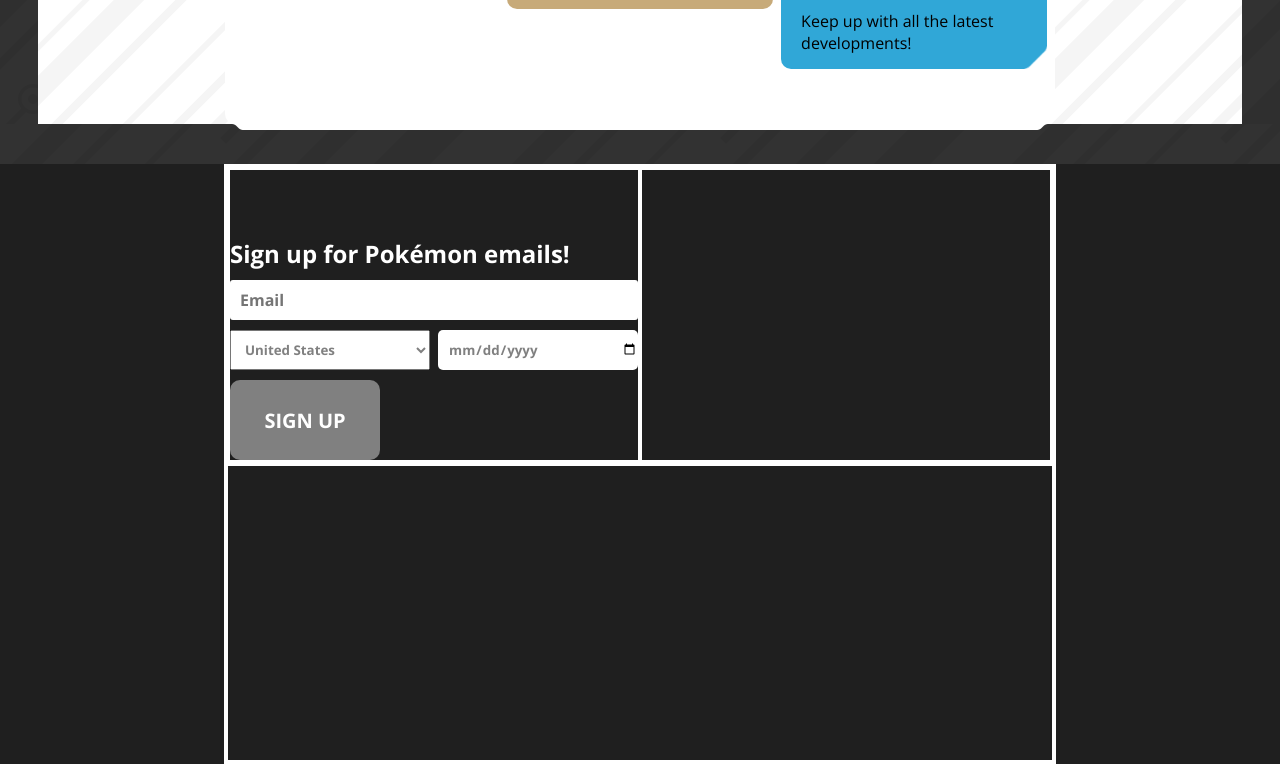
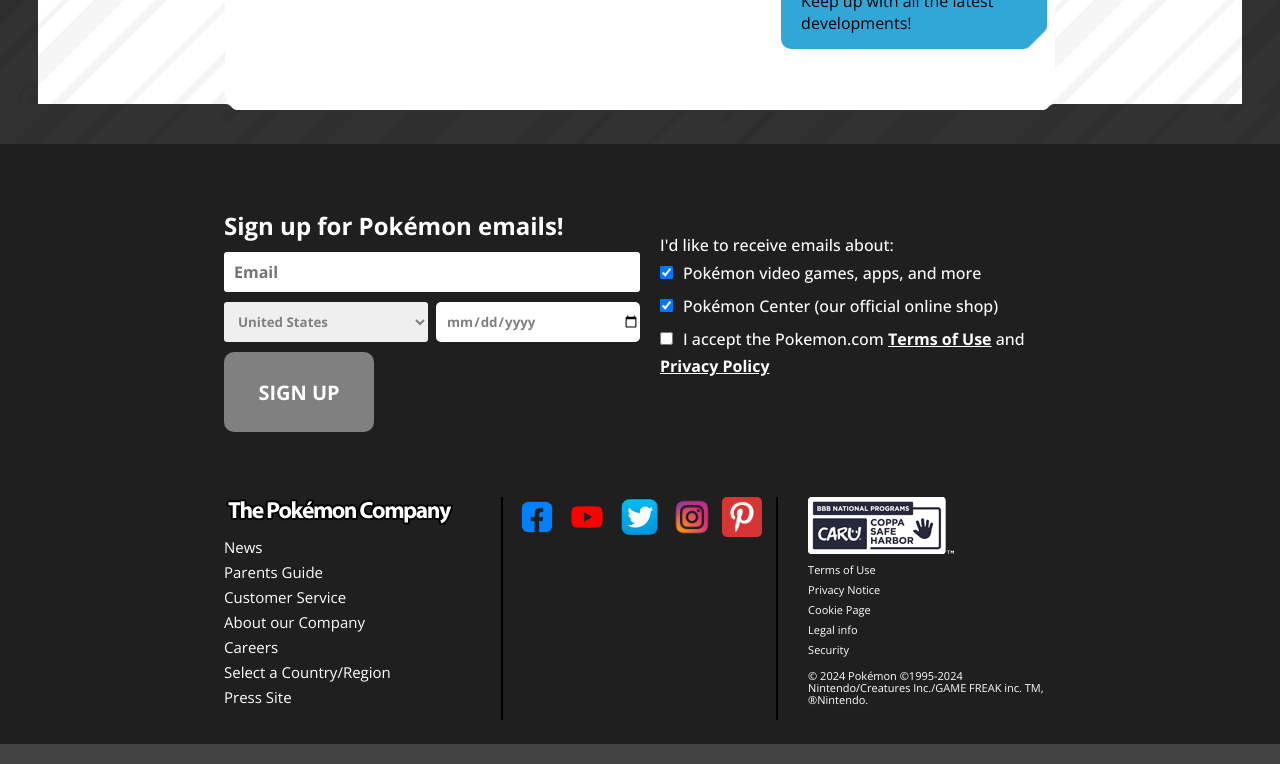
Before and after one commit to IrtazaAhmed147/Pokemon-Clone, a plain HTML site: page index.html in a window 1280 px wide. Shown: the part 2055-2819 px from the top of the page. Drawn offline with nearby package versions, Linux system fonts and the light colour scheme.

Commit message:
all things are done except the slide section

```diff
--- a/css/style.css
+++ b/css/style.css
@@ -579,10 +579,11 @@ main {
 /* section 1 end */
 
 .hrr {
-    background-color: black;
-    height: 30px;
+    background-color: #2c2c2c;
+    height: 10px;
     border: none;
-    /* width: 80%; */
+    width: 80%;
+    margin: 0 auto;
 }
 
 
@@ -822,7 +823,7 @@ main {
     background-color: white;
     height: 6px;
     margin: 0 auto;
-    width: 62%;
+    width: 63%;
     display: flex;
     justify-content: space-between;
     position: relative;
@@ -856,21 +857,21 @@ footer {
 }
 
 .foot {
-    border: 2px solid #fff;
+    /* border: 2px solid #fff; */
     width: 65%;
 
 }
 
 .footbox {
-    border: 2px solid #fff;
+    /* border: 2px solid #fff; */
     width: 100%;
-    height: 50%;
+    height: 48%;
     display: flex;
 }
 
 .ft-bx {
     width: 50%;
-    border: 2px solid #fff;
+    /* border: 2px solid #fff; */
     color: white;
     display: flex;
     flex-direction: column;
@@ -879,7 +880,7 @@ footer {
 
 /* form */
 
-input{
+.form {
     border: none;
     outline: none;
     border-radius: 3px;
@@ -899,13 +900,14 @@ input{
 .select {
     width: 49%;
     height: 40px;
-   font-weight: bold;
+    font-weight: bold;
     margin-bottom: 10px;
     padding-left: 10px;
     color: gray;
     margin-right: 4px;
 
 }
+
 .date {
     color: gray;
     padding-left: 10px;
@@ -920,5 +922,74 @@ input{
     width: 150px;
     height: 80px;
     font-size: 20px;
+    text-align: center;
+    cursor: pointer;
 
 }
+
+.signup2 {
+    justify-content: center;
+    font-weight: 500;
+    padding-left: 20px;
+    padding-top: 35px;
+}
+
+
+.checkbox {
+    margin: 10px 10px 10px 0px;
+}
+
+.signup2 a {
+    text-decoration: underline;
+    color: white;
+    font-weight: bold;
+}
+
+
+/* footer box 2 */
+
+
+.credit-box {
+    /* border: 2px solid white; */
+    width: 33.3%;
+    margin-top: 65px;
+    font-size: 15px;
+    line-height: 25px;
+
+
+}
+
+.credit-box-mid {
+    border-left: 2px solid black;
+    border-right: 2px solid black;
+    display: flex;
+    justify-content: center;
+    gap: 10px;
+
+}
+
+.credit-box-mid img {
+    height: 40px;
+    border-radius: 5px;
+    cursor: pointer;
+}
+
+.credit-box a {
+    color: white;
+}
+
+.credit-box a:hover {
+    text-decoration: underline;
+}
+
+.credit-box-rt {
+    padding-left: 30px;
+    font-size: 11px;
+    color: white;
+    line-height: 20px;
+}
+
+.credit-box-rt p {
+    line-height: 12px;
+    margin-top: 10px;
+}
--- a/index.html
+++ b/index.html
@@ -391,7 +391,8 @@
 
                             <div class="grand-caption grand-caption5">
                                 <h3>Celebrate a Year of Resting Your Very Best </h3>
-                                <p>Pokémon Sleep's First Anniversary Fest brings the debut of Sprigatito, Fuecoco, and Quaxly, as well as special missions, bonuses, and more.</p>
+                                <p>Pokémon Sleep's First Anniversary Fest brings the debut of Sprigatito, Fuecoco, and
+                                    Quaxly, as well as special missions, bonuses, and more.</p>
 
                             </div>
 
@@ -407,7 +408,8 @@
                             <div class="grand-caption grand-caption9">
                                 <h3> Victini ex and Miraidon ex Battle for Victory </h3>
                                 <p>
-                                    Head into a Pokemon TCG match with a ready-to-play Battle Deck featuring one of these powerful Pokemon ex.
+                                    Head into a Pokemon TCG match with a ready-to-play Battle Deck featuring one of
+                                    these powerful Pokemon ex.
                                 </p>
 
                             </div>
@@ -453,16 +455,16 @@
         <div class="foot">
             <div class="footbox">
 
-                <div class="ft-bx signup">
+                <div class="ft-bx ">
 
                     <h2>Sign up for Pokémon emails!</h2>
 
-                    <form >
+                    <form>
 
 
-                        <input type="email" placeholder="Email" class="email" required> <br>
+                        <input type="email" placeholder="Email" class="email form" required> <br>
 
-                        <select class="select" name="" id="">
+                        <select class="select form" name="" id="">
 
                             <option value="">United States</option>
                             <option value="">Pakistan</option>
@@ -471,20 +473,81 @@
                             <option value="">Thailand</option>
                         </select>
 
-                        <input type="date" class="date" placeholder="Birthday" required>
+                        <input type="date" class="date form" placeholder="Birthday" required>
 
-                        <input type="submit" value="SIGN UP" class="submit">
+                        <input type="submit" value="SIGN UP" class="submit form">
 
 
                     </form>
+
                 </div>
 
 
-                <div class="ft-bx ft-bx-2"></div>
+                <div class="ft-bx signup2">
+
+                    <p>I'd like to receive emails about:</p>
+
+                    <form>
+
+                        <input type="checkbox" class="checkbox" checked id="a">Pokémon video games, apps, and more <br>
+
+                        <input type="checkbox" class="checkbox" checked id="b">Pokémon Center (our official online shop)
+                        <br>
+
+                        <input type="checkbox" class="checkbox" id="c">I accept the Pokemon.com <a
+                            href="https://www.pokemon.com/us/legal/terms-of-use/">Terms of Use</a> and <a
+                            href="https://www.pokemon.com/us/privacy-notice">Privacy Policy</a>
+
+                    </form>
+
+                </div>
 
             </div>
 
-            <div class="footbox"></div>
+
+
+
+
+            <div class="footbox">
+                <div class="credit-box ">
+                    <img src="/assets/pokemon_company.png" alt="">
+                    <ul>
+                        <li><a href="">News</a></li>
+                        <li><a href="">Parents Guide</a></li>
+                        <li><a href="">Customer Service</a></li>
+                        <li><a href="">About our Company</a></li>
+                        <li><a href="">Careers</a></li>
+                        <li><a href="">Select a Country/Region</a></li>
+                        <li><a href="">Press Site</a></li>
+                    </ul>
+                </div>
+
+
+                <div class="credit-box credit-box-mid">
+                    <img src="/assets/facebook logo.png" alt="">
+                    <img src="/assets/yt.png" alt="">
+                    <img src="/assets/twitter.png" alt="">
+                    <img src="/assets/insta.png" alt="">
+                    <img src="/assets/pinterset.jfif" alt="">
+                </div>
+
+
+                <div class="credit-box credit-box-rt">
+                    <img src="/assets/copa.png" alt="">
+                    <ul>
+                        <li><a href="">Terms of Use</a></li>
+                        <li><a href="">Privacy Notice</a></li>
+                        <li><a href="">Cookie Page</a></li>
+                        <li><a href="">Legal info</a></li>
+                        <li><a href="">Security</a></li>
+                    </ul>
+                    <p>
+
+                        &copy; 2024 Pokémon &copy;1995-2024 <br> Nintendo/Creatures Inc./GAME FREAK inc. TM, ®Nintendo.
+                    </p>
+                </div>
+
+            </div>
 
         </div>
 
```
Also changed, not shown: assets/copa.png (added), assets/facebook logo.png (added), assets/insta.png (added), assets/pinterset.jfif (added), assets/pokemon_company.png (added), assets/social-icons (1).png (added), assets/social-icons.png (added), assets/twitter.png (added), assets/yt.png (added).
